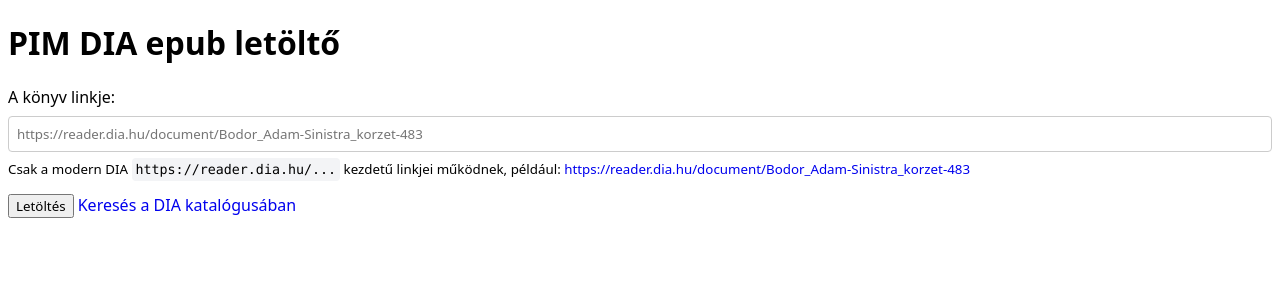
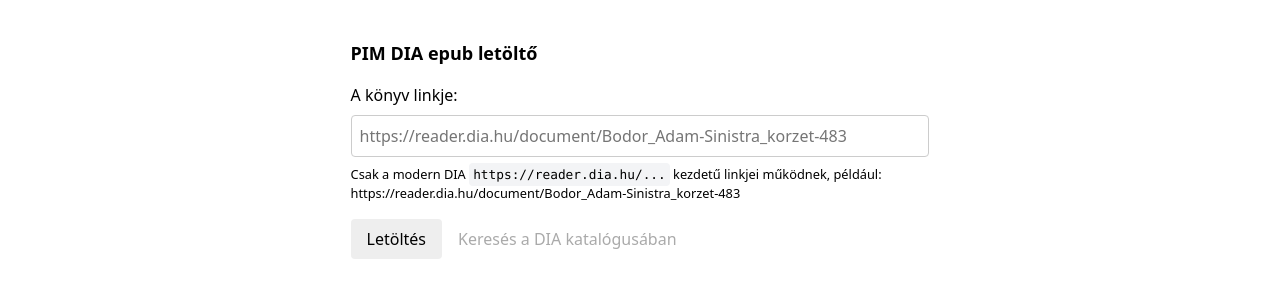
Before and after one commit to bartaldavid/pim-dia-dl, a plain HTML site: page index.html in a window 1280 px wide. Drawn offline with nearby package versions, Linux system fonts and the light colour scheme.

Commit message:
style improvements

```diff
--- a/index.html
+++ b/index.html
@@ -4,11 +4,27 @@
     <meta charset="UTF-8" />
     <meta name="viewport" content="width=device-width, initial-scale=1.0" />
     <title>PIM DIA letöltő</title>
+    <link
+      rel="stylesheet"
+      href="https://unpkg.com/tailwindcss@3.4.1/src/css/preflight.css"
+    />
     <style>
       * {
-        box-sizing: border-box;
         font-family: ui-sans-serif, system-ui, sans-serif, "Apple Color Emoji",
           "Segoe UI Emoji", "Segoe UI Symbol", "Noto Color Emoji";
+      }
+
+      main {
+        max-width: 65ch;
+        margin: 0 auto;
+        padding: 0.5rem;
+      }
+
+      h1 {
+        margin-top: 2rem;
+        margin-bottom: 1rem;
+        font-weight: 600;
+        font-size: 1.125rem;
       }
       label[for="url"] {
         display: block;
@@ -26,6 +42,16 @@
       button {
         margin-top: 1rem;
       }
+      button[type="submit"] {
+        background-color: #eee;
+        padding: 0.5rem 1rem;
+        border-radius: 0.25rem;
+        border: none;
+        cursor: pointer;
+        &:hover {
+          background-color: #ededed;
+        }
+      }
       code {
         background-color: #f3f4f6;
         padding: 0.25rem;
@@ -36,9 +62,23 @@
       a {
         text-decoration: none;
       }
+      #buttons {
+        display: flex;
+        flex-direction: row;
+        flex-wrap: wrap;
+        gap: 1rem;
+        align-items: baseline;
+      }
+      #search-link {
+        color: #aaa;
+        &:hover {
+          text-decoration: underline;
+        }
+      }
     </style>
   </head>
   <body>
+    <main>
       <h1>PIM DIA epub letöltő</h1>
       <form action="/epub" method="get">
         <label for="url">A könyv linkje:</label>
@@ -58,10 +98,13 @@
             >https://reader.dia.hu/document/Bodor_Adam-Sinistra_korzet-483</a
           >
         </small>
-      <div>
+        <div id="buttons">
           <button type="submit">Letöltés</button>
-        <a href="https://opac.dia.hu/">Keresés a DIA katalógusában</a>
+          <a href="https://opac.dia.hu/" id="search-link"
+            >Keresés a DIA katalógusában</a
+          >
         </div>
       </form>
+    </main>
   </body>
 </html>
```
Lines whose indentation alone changed are shown as unchanged.
